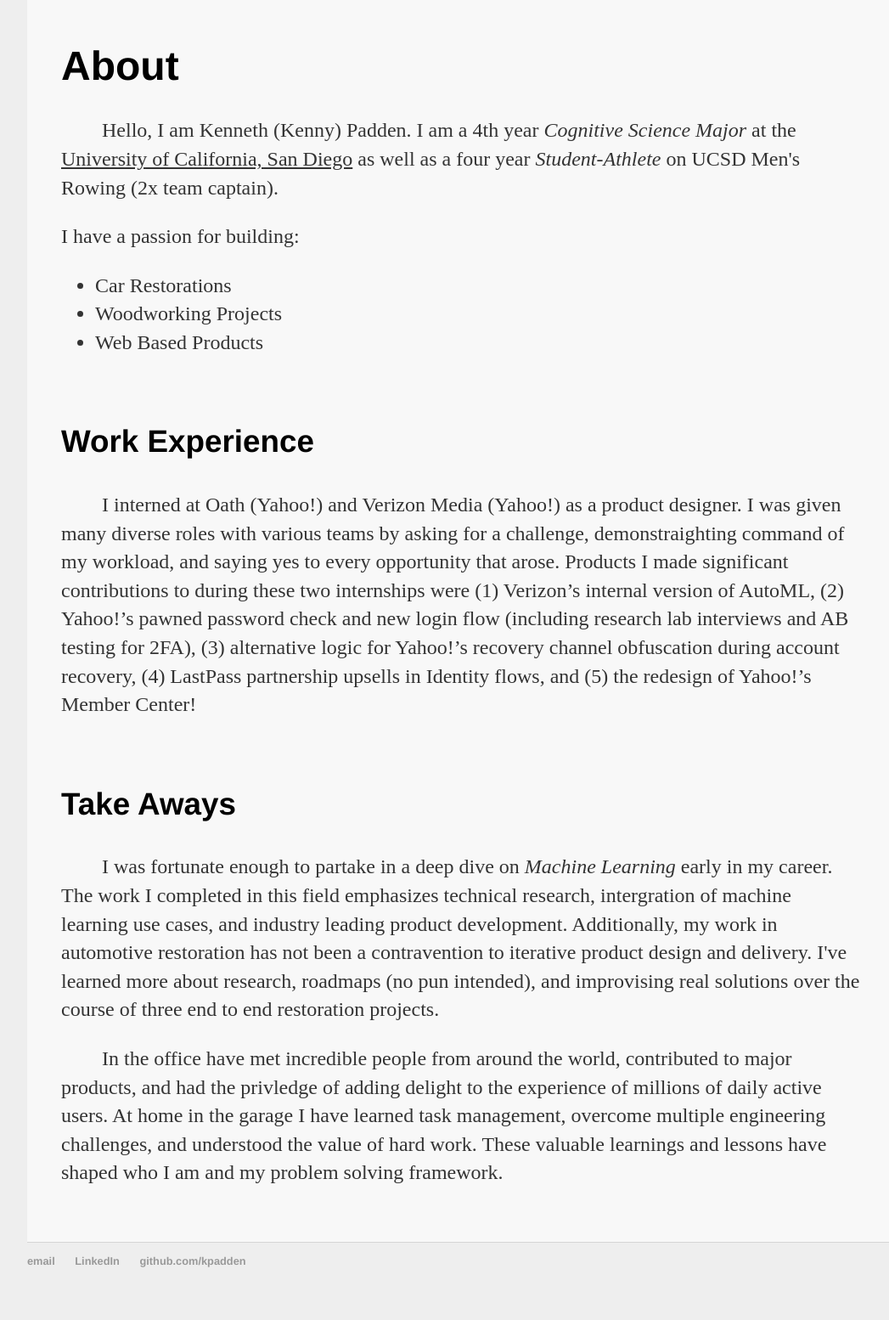
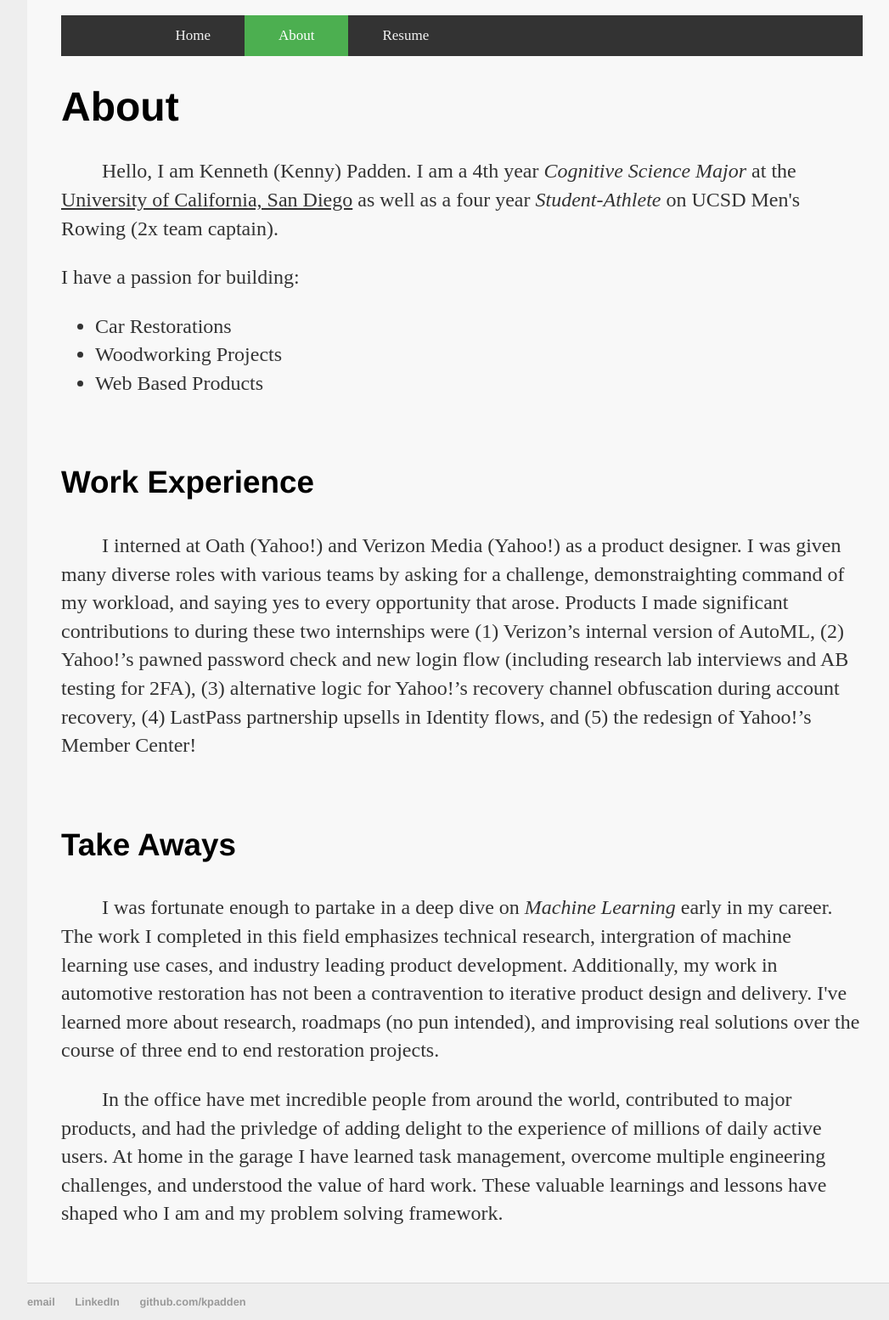
Before and after one commit to kpadden/kpadden.github.io, a Jekyll site: the page built from about/index.html, in a window 1280 px wide. Shown: the whole page at 85% size, without its empty margins (96-1143 px from the left). Built offline with Jekyll 4.4.1, drawn with Linux system fonts in a browser that asks for light colours; before the commit the page ends 1506 px from its top, so only the background shows below that.

Commit message:
Update index.html

```diff
--- a/about/index.html
+++ b/about/index.html
@@ -2,6 +2,14 @@
 layout: default
 title: About Me
 ---
+<div class="topnav">
+    <div class="inside-topnav" id="myTopnav">
+        <a href="/">Home</a>
+        <a href="/about" class="active">About</a>
+        <a href="/cv">Resume</a>
+        <a href="javascript:void(0);" class="icon" onclick="myFunction()"><i class="fa fa-bars"></i></a>
+    </div>
+</div>
 <div class="about">
     <h1>About</h1>
     <p>&emsp;&emsp;Hello, I am Kenneth (Kenny) Padden. I am a 4th year <i>Cognitive Science Major</i> at the <ins>University of California, San Diego</ins> as well as a four year <i>Student-Athlete</i> on UCSD Men's Rowing (2x team captain).</p>
```
